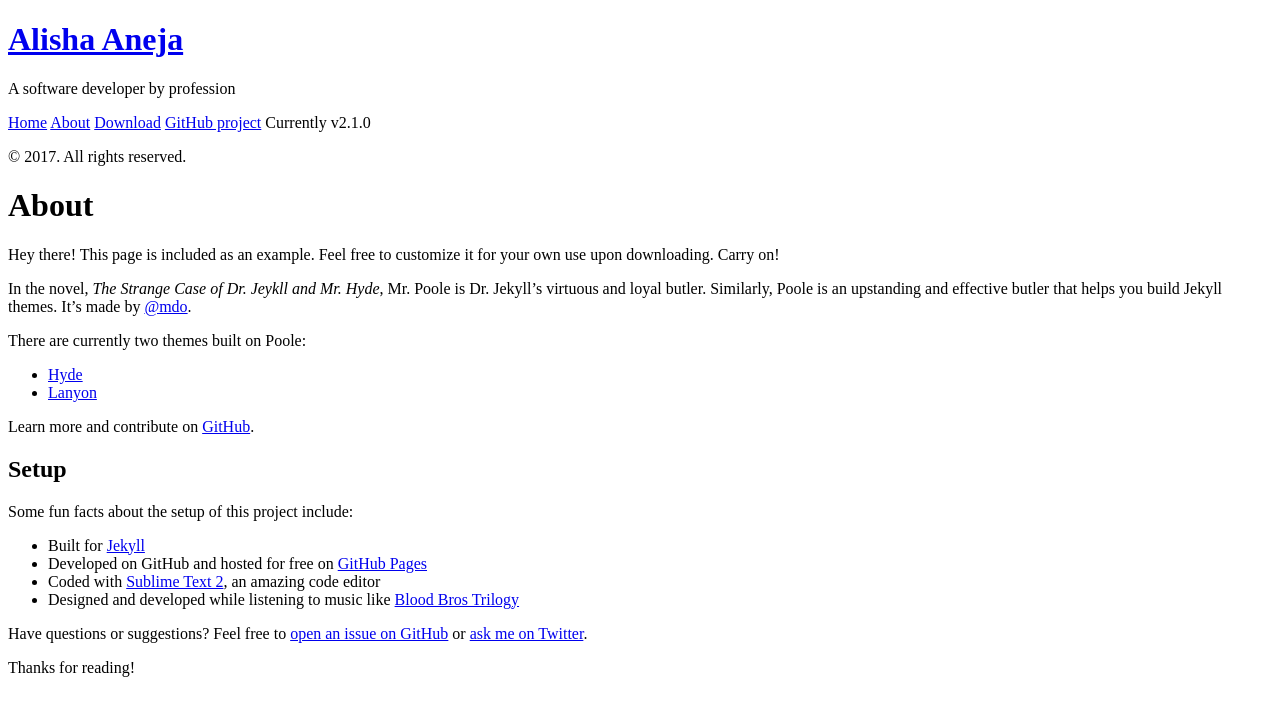
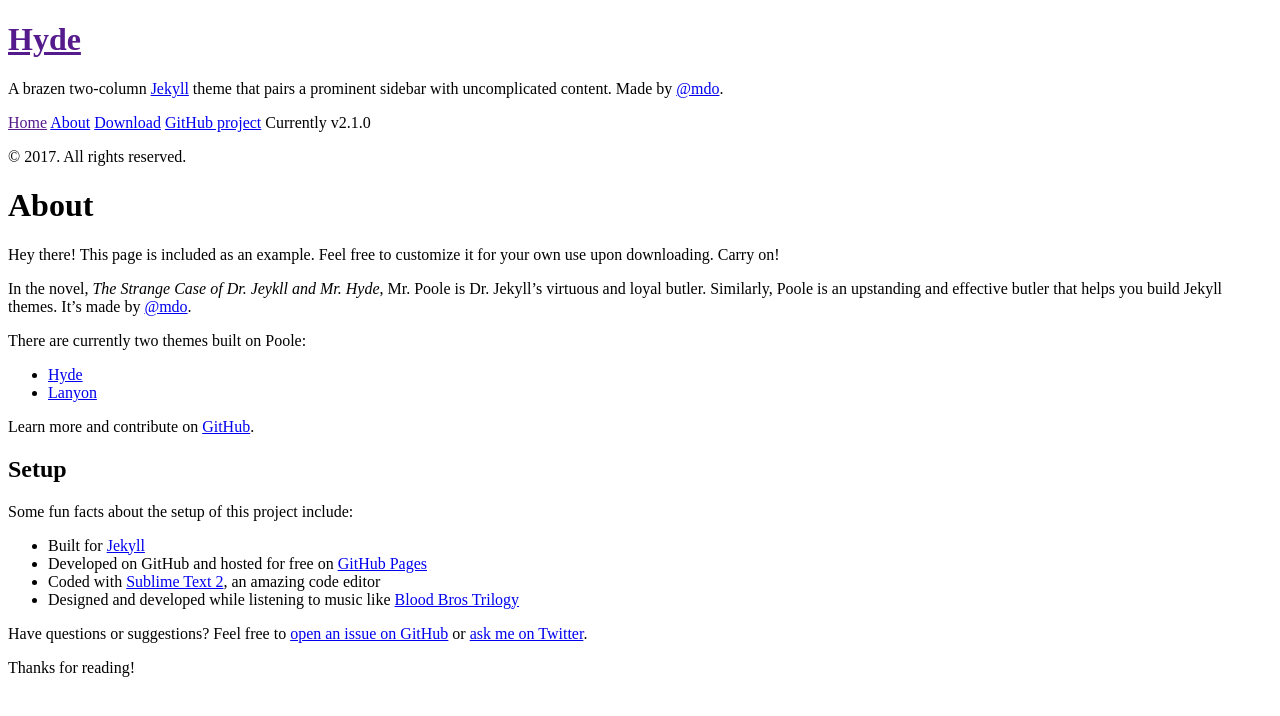
Before and after one commit to alisha17/alisha17.github.io, a Jekyll site: the page built from about.md, in a window 1280 px wide. Shown: the top 716 px of the page. Built offline with Jekyll 4.4.1, drawn with Linux system fonts in a browser that asks for light colours; Markdown is read by kramdown in place of the engine named in the settings.

Commit message:
Again hyde theme

```diff
--- a/CNAME
+++ b/CNAME
@@ -1 +1 @@
-alisha17.github.io
+hyde.getpoole.com
--- a/_config.yml
+++ b/_config.yml
@@ -6,22 +6,22 @@
 permalink:        pretty
 
 # Setup
-title:            Alisha Aneja
-tagline:          'Welcome to my world!'
-description:      'A software developer by profession'
-url:              http://alisha17.github.io
-baseurl:          /alisha17.github.io
+title:            Hyde
+tagline:          'A Jekyll theme'
+description:      'A brazen two-column <a href="http://jekyllrb.com" target="_blank">Jekyll</a> theme that pairs a prominent sidebar with uncomplicated content. Made by <a href="https://twitter.com/mdo" target="_blank">@mdo</a>.'
+url:              http://hyde.getpoole.com
+baseurl:          /
 
 author:
-  name:           'Alisha Aneja'
-  url:            https://twitter.com/alisha_aneja
+  name:           'Mark Otto'
+  url:            https://twitter.com/mdo
 
-paginate:         1
+paginate:         5
 
 # Custom vars
 version:          2.1.0
 
 github:
-  repo:           https://github.com/alisha17/
+  repo:           https://github.com/poole/hyde
 
 gems: [jekyll-gist, jekyll-paginate]
--- a/_layouts/default.html
+++ b/_layouts/default.html
@@ -3,7 +3,7 @@
 
   {% include head.html %}
 
-  <body class="theme-base-08">
+  <body class="theme-base-0d">
 
     {% include sidebar.html %}
 
```
Also changed, not shown: 8 other files.
